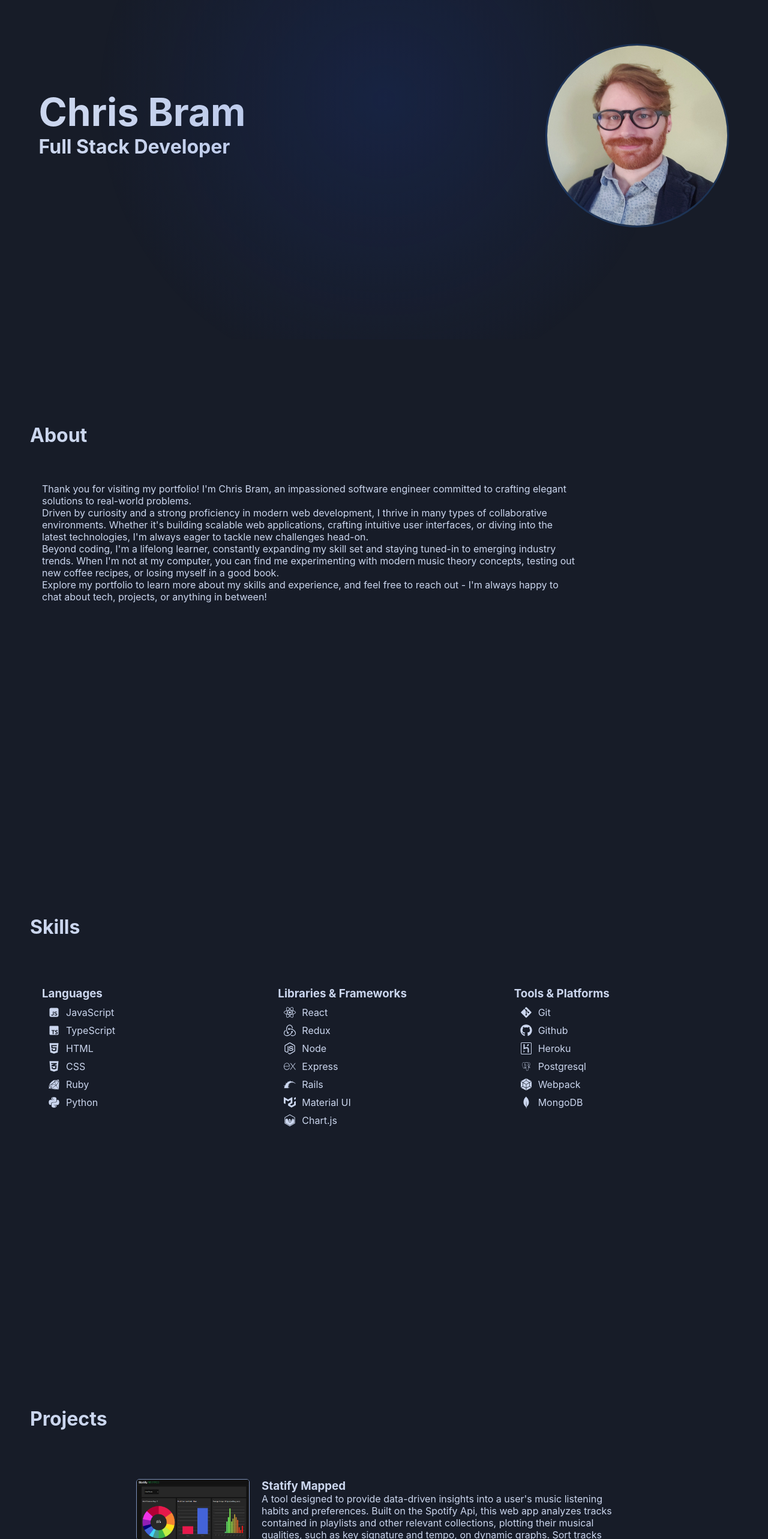
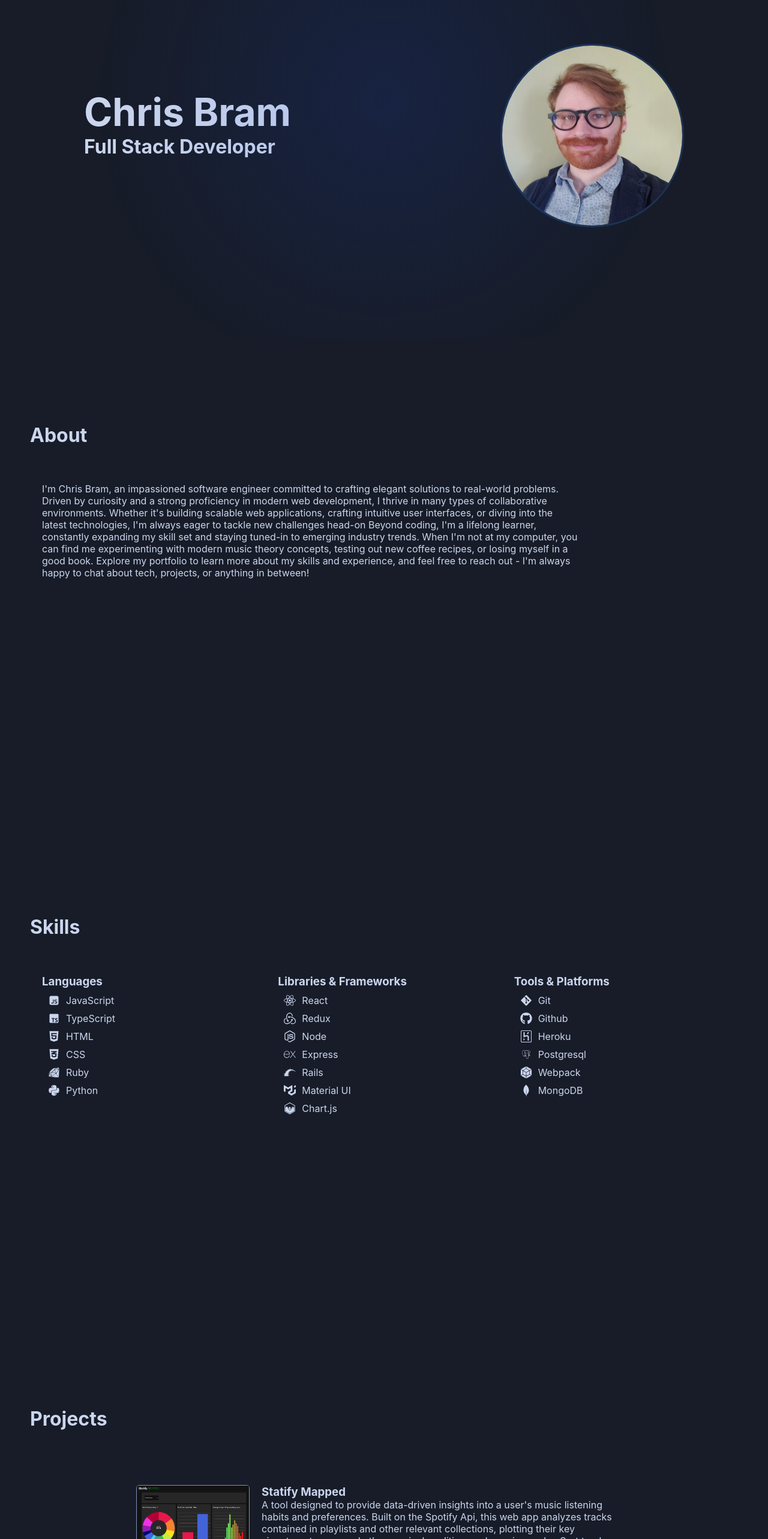
Before and after one commit to cpbram2011/cpbram2011.github.io, a React (Create React App) app: page / in a window 1280 px wide. Shown: the part 234-2800 px from the top of the page at 60% size. Built offline with nearby package versions, Linux system fonts and the light colour scheme; the HTML template or start-up script is replaced by a standard one.

Commit message:
responsive ui and update links

```diff
--- a/src/App.css
+++ b/src/App.css
@@ -15,7 +15,41 @@ h1, h2, h3, h4, a {
   margin: 0;
   color: var(--text-color);
   display: block;
+  cursor: default;
 }
+
+
+h1 {
+  font-size: 4rem;
+}
+
+h2 {
+  font-size: 2rem;
+  margin-bottom: 40px;
+}
+
+@media (width <= 600px) {
+  h2 {
+    margin-bottom: 20px;
+  }
+}
+
+h3 {
+  /* font-weight: 400; */
+}
+
+h4 {
+  font-size: 1rem;
+  font-weight: 400;;
+}
+
+a {
+  font-size: 1rem;
+  width: fit-content;
+  text-decoration: none;
+  cursor: pointer;
+}
+
 
 #container {
   width: 100vw;
@@ -43,32 +77,8 @@ h1, h2, h3, h4, a {
   background: radial-gradient(600px at var(--x, 50%) var(--y, 50%), rgba(29, 78, 216, 0.15), transparent 80%);
 }
 
-h1 {
-  font-size: 4rem;
-}
 
-h2 {
-  font-size: 2rem;
-  margin-bottom: 40px;
-}
-
-h3 {
-  /* font-weight: 400; */
-}
-
-h4 {
-  font-size: 1rem;
-  font-weight: 400;;
-}
-
-a {
-  font-size: 1rem;
-  width: fit-content;
-
-}
-
-
-.ext-link {
+.ext-link-icon {
   padding-left: 3px;
 }
 
@@ -93,19 +103,21 @@ a {
 
 }
 
-.body {
-
-}
-
 .home {
   height: 100vh;
   display: flex;
+  margin: 0 auto;
   align-items: center;
+  align-content: center;
   justify-content: center;
-  gap: 500px;
+  padding: 0 10px;
+  max-width: 1000px;
+  flex-wrap: wrap;
 }
 
-.home * {
+.home div {
+  min-width: 320px;
+  flex: 1;
 }
 
 .face {
@@ -125,11 +137,16 @@ a {
 .aboutContent {
   width: 70vw;
   padding: 20px;
+}
 
+@media (width <= 600px) {
+  .aboutContent {
+    padding: 20px 0;
+  }
 }
 
 .skills {
-  height: 90vh;
+  min-height: 90vh;
   padding: 80px 50px 20px;
 
 }
@@ -139,11 +156,19 @@ a {
   display: flex;
 }
 
+@media (width <= 575px) {
+  .skills-box {
+
+    flex-direction: column;
+  }
+
+}
+
 .skills-column {
+  flex: 1;
   padding: 20px;
   height: 300px;
-  width: 700px;
-  margin: 20px auto;
+  max-width: 700px;
 }
 
 .skills-column span {
@@ -161,7 +186,7 @@ a {
 }
 
 .projects {
-  height: 90vh;
+  min-height: 90vh;
   padding: 80px 50px 20px;
 }
 
@@ -169,51 +194,75 @@ a {
   border: 1px solid rgba(150, 150, 150, 0);
   border-radius: 5px;
   margin: 10px auto;
+  padding: 20px 20px 10px;
+  display: flex;
+  flex-wrap: wrap;
+  gap: 20px;
+  min-height: 200px;
+  width: 70%;
+  max-width: 900px;
 
-  padding: 10px 20px;
-  display: flex;
-  gap: 20px;
-  height: 200px;
-  width: 70%;
-  justify-content: center;
+  transition-property: border-color, background-color;
+  transition-duration: 0.3s;
+  transition-timing-function: ease-out;
 
 }
+
+@media (width <= 600px) {
+  .project-box {
+    margin: 0;
+    width: 90%;
+  }
+}
+
 
 .project-box:hover {
   border-color: var(--text-color);
   background-color: rgba( 150, 150, 150, 0.3);
-  transition: background-color 0.3s ease-out;
-  transition: border-color 0.3s ease-out;
+  transition-property: border-color, background-color;
+  transition-duration: 0.3s;
+  transition-timing-function: ease-out;
 }
 
 .project-pic {
   height: 100px;
   border: 1px solid #7d91b9;
-border-radius: 5px;
+  border-radius: 5px;
 }
 
-.project-text: {
+.project-text {
+  min-width: 300px;
+  flex: 1;
+  max-width: 600px
+}
+
+@media (width <= 600px) {
+  .project-text {
+    min-width: unset;
+  }
+}
+
+.contact {
+  height: 60vh;
+  padding: 80px 50px 20px;
+  display: flex;
+  flex-direction: column;
 
 }
 
-.contact {
-  height: 300px;
-  padding: 80px 50px 20px;
-  display: flex;
-  flex-direction: column;
-  justify-content: end;
+.contact-box {
+  padding-left: 20px;
 }
 
-
-.contact > * {
-  margin-bottom: 10px;
+.contact-box > * {
+  margin-bottom: 20px;
 }
 
 
 .links-container {
   display: flex;
   margin-top: 10px;
-  gap: 10px;
+  gap: 20px;
 }
 
 .resume {
--- a/src/components/Body.js
+++ b/src/components/Body.js
@@ -40,15 +40,9 @@ const Body = ({refs}) => {
                     <h2>About</h2>
                     <div className='aboutContent'>
                         <h4>
-                            Thank you for visiting my portfolio! I'm Chris Bram, an impassioned software engineer committed to crafting elegant solutions to real-world problems.
-                        </h4>
-                        <h4>
-                            Driven by curiosity and a strong proficiency in modern web development, I thrive in many types of collaborative environments. Whether it's building scalable web applications, crafting intuitive user interfaces, or diving into the latest technologies, I'm always eager to tackle new challenges head-on.
-                        </h4>
-                        <h4>
+                            I'm Chris Bram, an impassioned software engineer committed to crafting elegant solutions to real-world problems.
+                            Driven by curiosity and a strong proficiency in modern web development, I thrive in many types of collaborative environments. Whether it's building scalable web applications, crafting intuitive user interfaces, or diving into the latest technologies, I'm always eager to tackle new challenges head-on
                             Beyond coding, I'm a lifelong learner, constantly expanding my skill set and staying tuned-in to emerging industry trends. When I'm not at my computer, you can find me experimenting with modern music theory concepts, testing out new coffee recipes, or losing myself in a good book.
-                        </h4>
-                        <h4>
                             Explore my portfolio to learn more about my skills and experience, and feel free to reach out - I'm always happy to chat about tech, projects, or anything in between!
                         </h4>
                     </div>
@@ -109,10 +103,14 @@ const Body = ({refs}) => {
                         <h4>
                             A tool designed to provide data-driven insights into a user's music listening habits and preferences.
                             Built on the Spotify Api, this web app analyzes tracks contained in playlists and other relevant
-                            collections, plotting their musical qualities, such as key signature and tempo, on dynamic graphs. Sort tracks
+                            collections, plotting their key signature, tempo, and other musical qualities on dynamic graphs. Sort tracks
                             based on audio features such
                             as popularity, valence, and acousticness
                         </h4>
+                        <div className='links-container'>
+                            <a href='https://www.statifymapped.com/' target='_blank'>Live Site <FaExternalLinkAlt className='ext-link-icon' /></a>
+                            <a href='https://github.com/cpbram2011/statifymapped' target='_blank'>Github Repo <FaExternalLinkAlt className='ext-link-icon' /></a>
+                        </div>
                     </div>
                 </div>
 
@@ -121,12 +119,14 @@ const Body = ({refs}) => {
                     <div class='project-text'>
                         <h3>HAMMERON</h3>
                         <h4>
-                            A tool designed to provide data-driven insights into a user's music listening habits and preferences.
-                            Built on the Spotify Api, this web app analyzes tracks contained in playlists and other relevant
-                            collections, plotting their musical qualities, such as key signature and tempo, on dynamic graphs. Sort tracks
-                            based on audio features such
-                            as popularity, valence, and acousticness
+                            An in-browser digital synthesizer, playable with a physical QWERTY keyboard.
+                            Features 4 note polyphony, various selectable waveforms, filter and
+                            resonance sliders, and sostenuto triggers.
                         </h4>
+                        <div className='links-container'>
+                            <a href='https://cpbram2011.github.io/hammeron/' target='_blank'>Live Site <FaExternalLinkAlt className='ext-link-icon' /></a>
+                            <a href='https://github.com/cpbram2011/hammeron' target='_blank'>Github Repo <FaExternalLinkAlt className='ext-link-icon' /></a>
+                        </div>
                     </div>
                 </div>
             </div>
@@ -137,11 +137,12 @@ const Body = ({refs}) => {
 
             <div ref={contactRef} className='contact'>
                 <h2>Contact</h2>
+                    <div className='contact-box'>
                         <h4>507.319.0972</h4>
-                    <Link style={{textDecoration: 'unset'}} to='#' onClick={e => { window.location.href = "mailto:cpbram2011@gmail.com"; e.preventDefault() }}>
-                        <h4>cpbram2011@gmail.com <FaExternalLinkAlt className='ext-link' /></h4>
+
+                        <Link to='#' onClick={e => { window.location.href = "mailto:cpbram2011@gmail.com"; e.preventDefault() }}>
+                            <h4 style={{cursor: 'pointer'}}>cpbram2011@gmail.com <FaExternalLinkAlt className='ext-link-icon' /></h4>
                         </Link>
-
 
                         <div className='links-container'>
                             <a href="https://github.com/cpbram2011" target="_blank">
@@ -154,6 +155,7 @@ const Body = ({refs}) => {
                                 Résumé
                             </a>
                         </div>
+                    </div>
 
 
 
```
Lines whose indentation alone changed are shown as unchanged.
